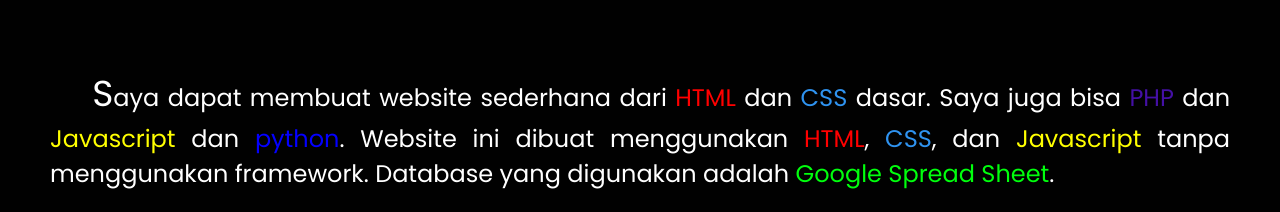
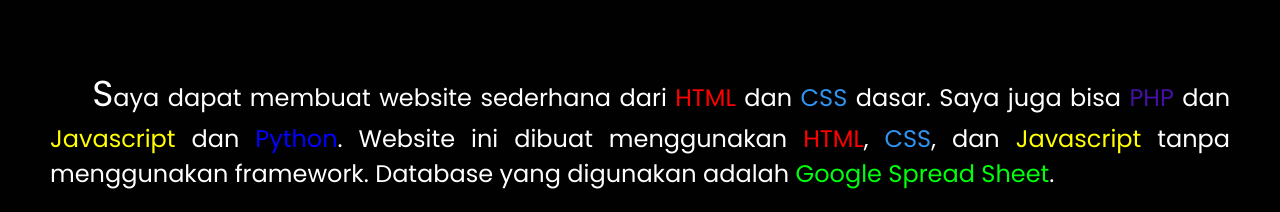
Before and after one commit to ArifCode-Dev/portofolio, a plain HTML site: page index.html in a window 1280 px wide. Shown: the part 1760-1972 px from the top of the page. Drawn offline with nearby package versions, Linux system fonts and the light colour scheme.

Commit message:
Fix tulisan python tidak berfungsi

```diff
--- a/index.html
+++ b/index.html
@@ -53,7 +53,7 @@
           <img src="img/CSS3_logo.svg" alt="css logo" class="gambar" />
         </figure>
         <div class="isi-text">
-          <p>&nbsp;&nbsp;&nbsp;&nbsp;&nbsp;<span class="s">S</span>aya dapat membuat website sederhana dari <span class="html">HTML</span> dan <span class="css">CSS</span> dasar. Saya juga bisa <span class="php">PHP</span> dan <span class="js">Javascript</span> dan <span class="py">python</span>. Website ini dibuat menggunakan <span class="html">HTML</span>, <span class="css">CSS</span>, dan <span class="js">Javascript</span> tanpa menggunakan framework. Database yang digunakan adalah <span class="sheet">Google Spread Sheet</span>.</p>
+          <p>&nbsp;&nbsp;&nbsp;&nbsp;&nbsp;<span class="s">S</span>aya dapat membuat website sederhana dari <span class="html">HTML</span> dan <span class="css">CSS</span> dasar. Saya juga bisa <span class="php">PHP</span> dan <span class="js">Javascript</span> dan <span class="py">Python</span>. Website ini dibuat menggunakan <span class="html">HTML</span>, <span class="css">CSS</span>, dan <span class="js">Javascript</span> tanpa menggunakan framework. Database yang digunakan adalah <span class="sheet">Google Spread Sheet</span>.</p>
         </div>
       </div>
     </section>
```
